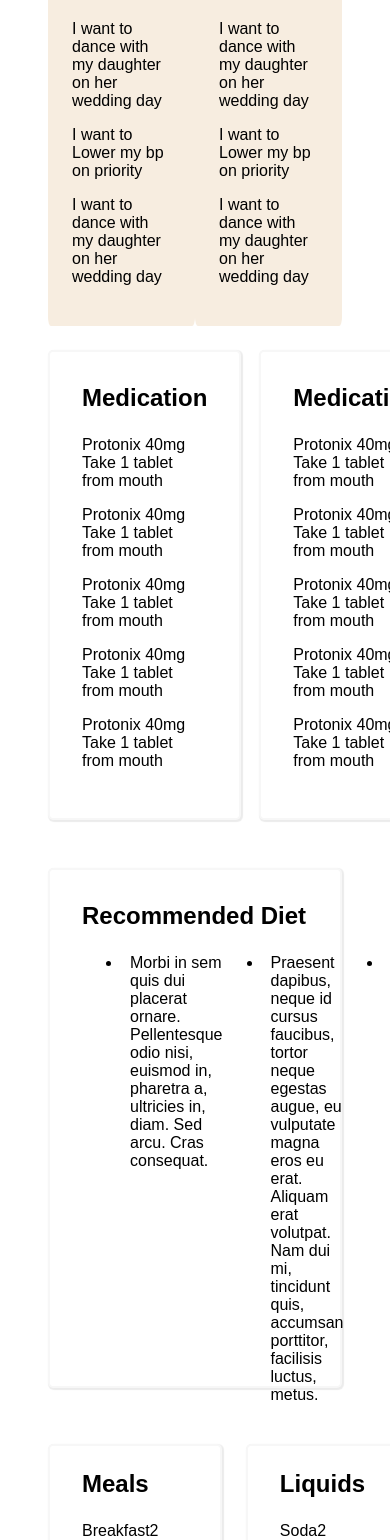
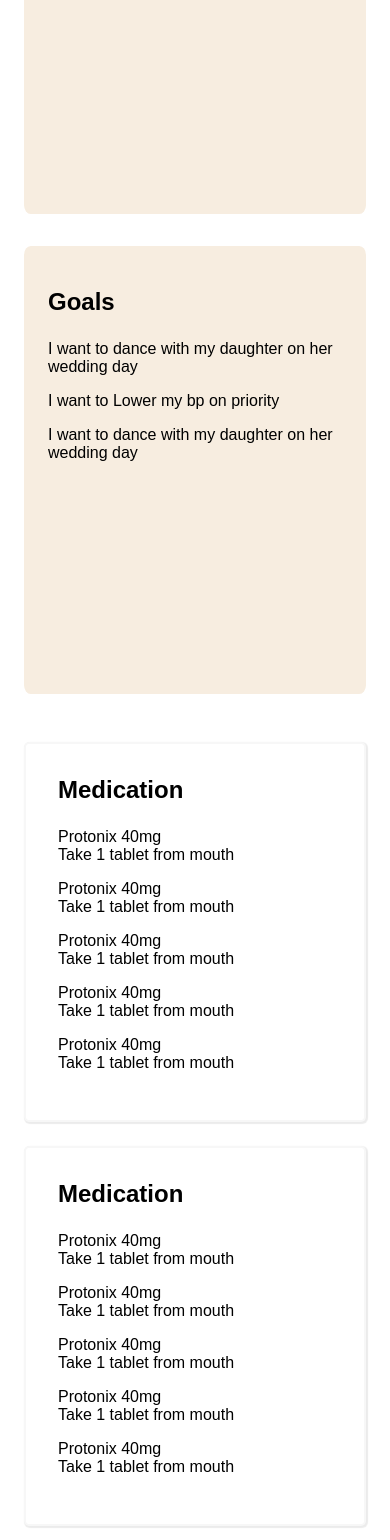
Before and after one commit to arpagrawal77/hp-patient, a Vue app: page /#/ in a window 390 px wide. Shown: the part 432-1972 px from the top of the page. Built offline with nearby package versions, Linux system fonts and the light colour scheme; no server answers.

Commit message:
responsive changes

```diff
--- a/src/App.vue
+++ b/src/App.vue
@@ -44,6 +44,9 @@ body,
   margin: 0 auto;
   padding: 48px;
   // padding-bottom: 80px;
+  @media only screen and (max-width: 768px) {
+    padding: 24px;
+  }
 }
 
 a {
--- a/src/components/hp-home/hp-home.js
+++ b/src/components/hp-home/hp-home.js
@@ -56,7 +56,10 @@ export default {
           }
         ]
       },
-      pieChartOptions : {responsive: true, maintainAspectRatio: false}
+      pieChartOptions : {
+        responsive: true,
+        maintainAspectRatio: false
+      }
     };
   },
   directives: {},
--- a/src/components/hp-home/hp-home.less
+++ b/src/components/hp-home/hp-home.less
@@ -35,6 +35,7 @@
         flex-basis: 46%;
         border-radius: 2%;
         min-height: 400px;
+        margin-right: 16px;
         .card-image {
           flex-basis: 34%;
         }
@@ -99,7 +100,7 @@
     .recommended-diet-container {
       margin-bottom: 56px;
       ul {
-        max-height: 400px;
+        max-height: 540px;
         display: flex;
         max-width: 45%;
         flex-direction: column;
@@ -150,4 +151,75 @@
         }
       }
     }
+
+    @media only screen and (max-width: 768px) {
+      .top-card-container {
+        flex-direction: column;
+        margin-top: 0;
+        .top-card {
+          margin-top: 32px;
+          margin-right: 0;
+        }
+      }
+
+      .white-card-container {
+        flex-direction: column;
+        .white-card {
+          flex-basis: 100%;
+          margin-right: 0;
+          margin-top: 24px;
+        }
+      }
+
+      .recommended-diet-container {
+        margin-bottom: 32px;
+        ul {
+          max-height: unset;
+          max-width: unset;
+          li {
+            padding: 0;
+          }
+        }
+      }
+
+      .meals-container {
+        flex-direction: column;
+        .meals.box {
+          padding: 24px;
+          flex-basis: auto;
+          margin-right: 0;
+          margin-top: 24px;
+        }
+      }
+
+      .pie-chart-container {
+        flex-direction: column;
+        .half-container {
+          flex-basis: auto;
+          margin: 0 32px;
+
+          .circular-data {
+            padding: 24px;
+            .circled-number {
+              padding: 18px;
+              margin: 4px;
+            }
+          }
+        }
+      }
+
+      .chart-container {
+        flex-direction: column;
+        .chart {
+          max-width: 100%;
+          min-width: 100%;
+          margin-right: 0;
+          margin-bottom: 48px;
+        }
+      }
+
+      .box {
+        padding: 24px;
+      }
+    }
   }
```
Also changed, not shown: 2 other files (tests, documents, lock files or other folders).
